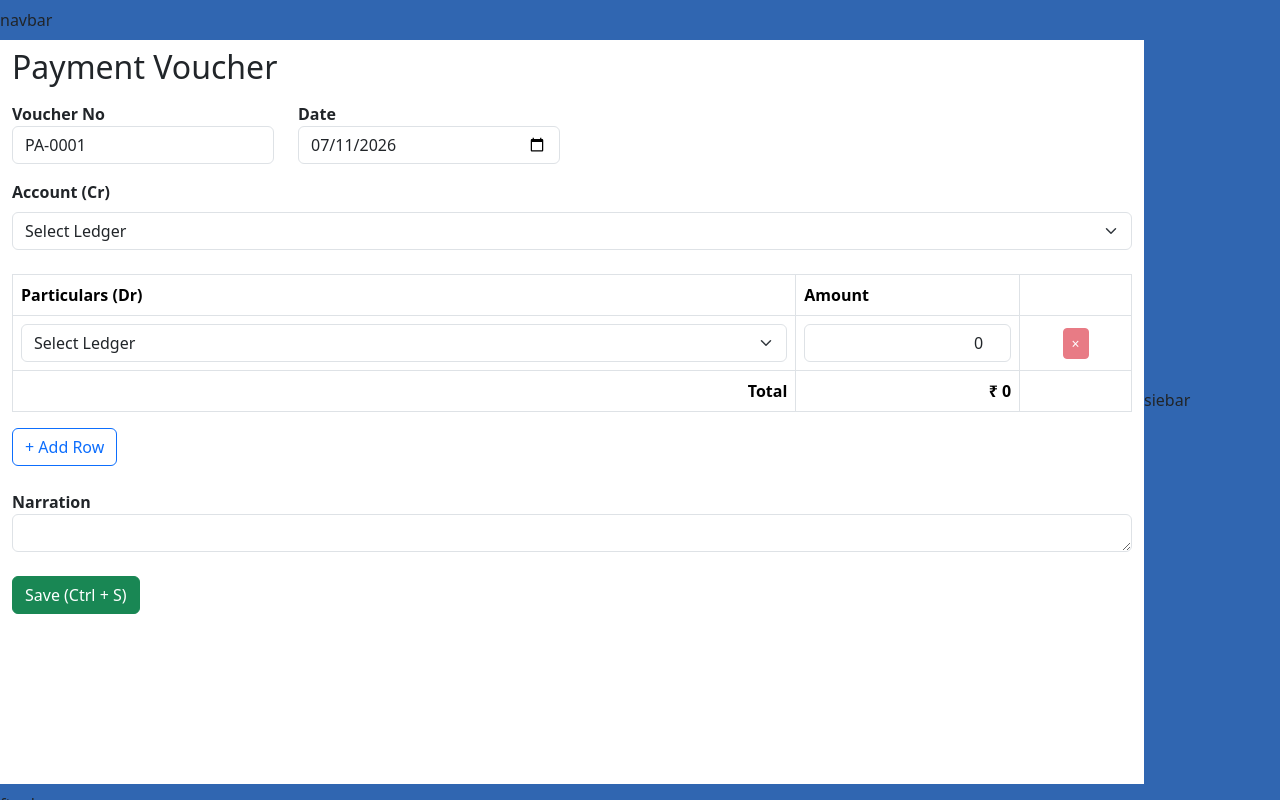
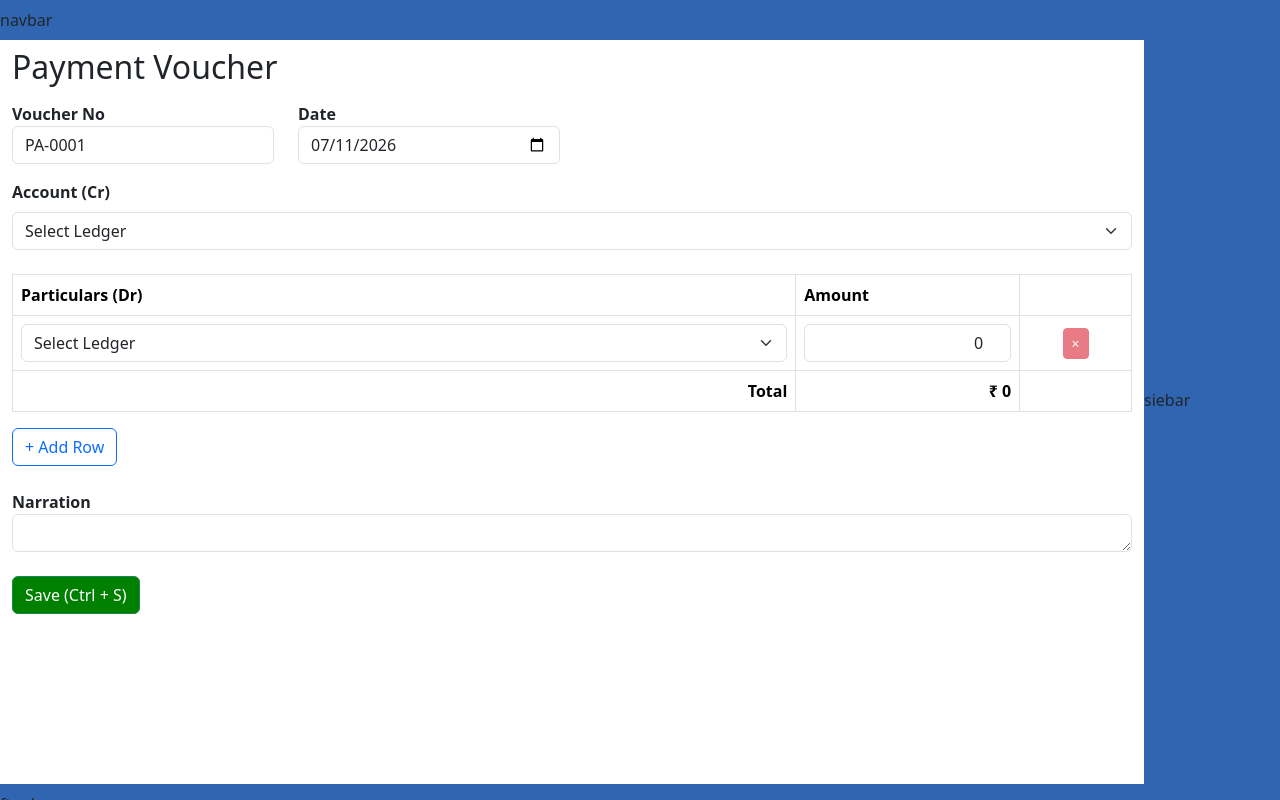
Before and after one commit to riissshu/ERP, a React (Vite) app in the folder Frontend/: page /finance in a window 1280 px wide. Built offline with nearby package versions, Linux system fonts and the light colour scheme.

Commit message:
22th commit

```diff
--- a/Frontend/src/forms/PaymentEntryForm.jsx
+++ b/Frontend/src/forms/PaymentEntryForm.jsx
@@ -254,6 +254,10 @@ export default function PaymentEntryForm() {
              <button
                 className="btn btn-success mt-4"
                 onClick={handleSave}
+                style={{
+            background: "green",
+            color: "#fff",
+          }}
             >
                 Save (Ctrl + S)
             </button>
--- a/Frontend/src/forms/ReceiptEntryForm.jsx
+++ b/Frontend/src/forms/ReceiptEntryForm.jsx
@@ -256,6 +256,10 @@ export default function ReceiptEntryForm() {
              <button
                 className="btn btn-success mt-4"
                 onClick={handleSave}
+                style={{
+            background: "green",
+            color: "#fff",
+          }}
             >
                 Save (Ctrl + S)
             </button>
```
Also changed, not shown: Frontend/src/forms/StockItemCreation.jsx (+3 -10 lines).
